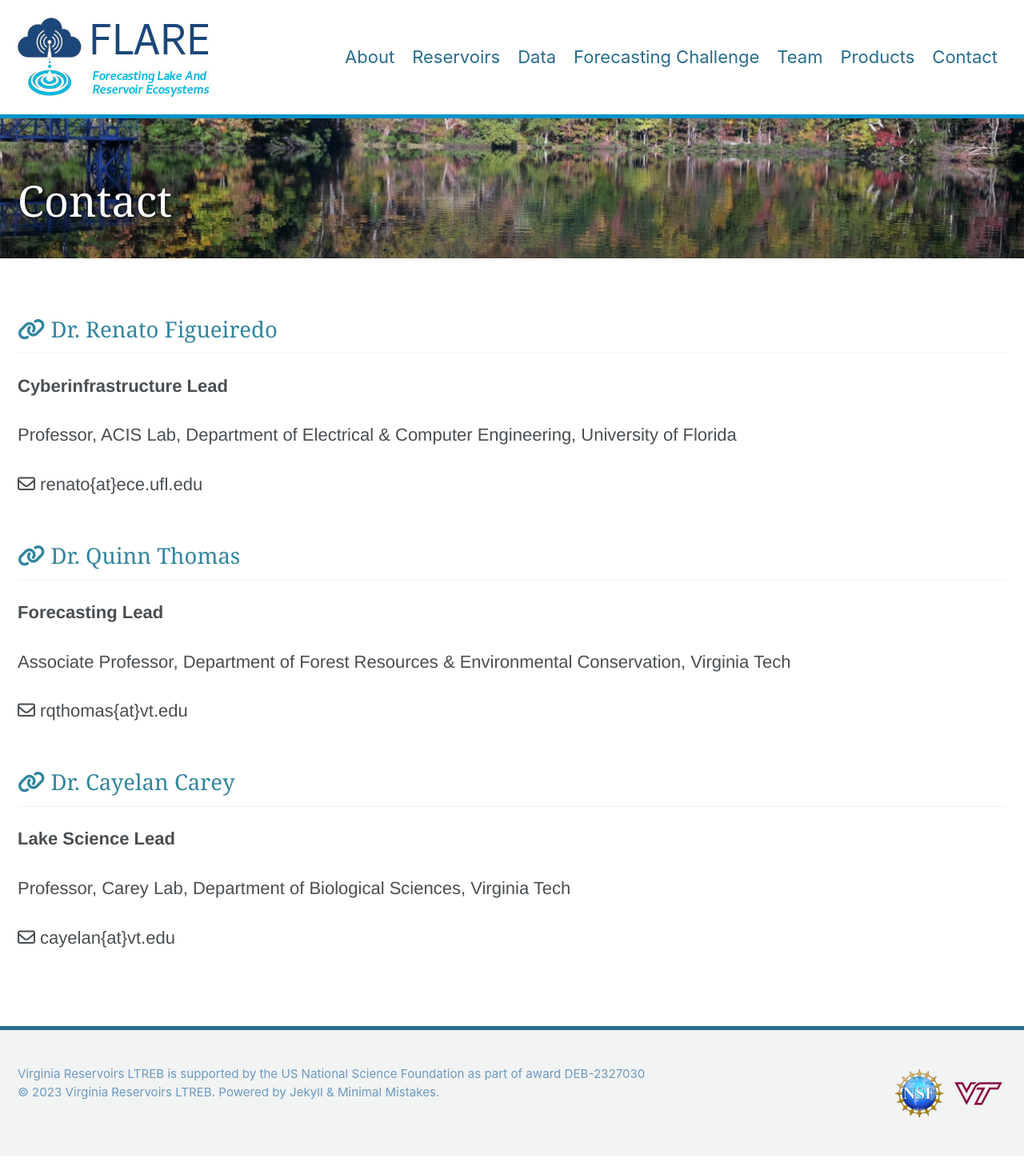
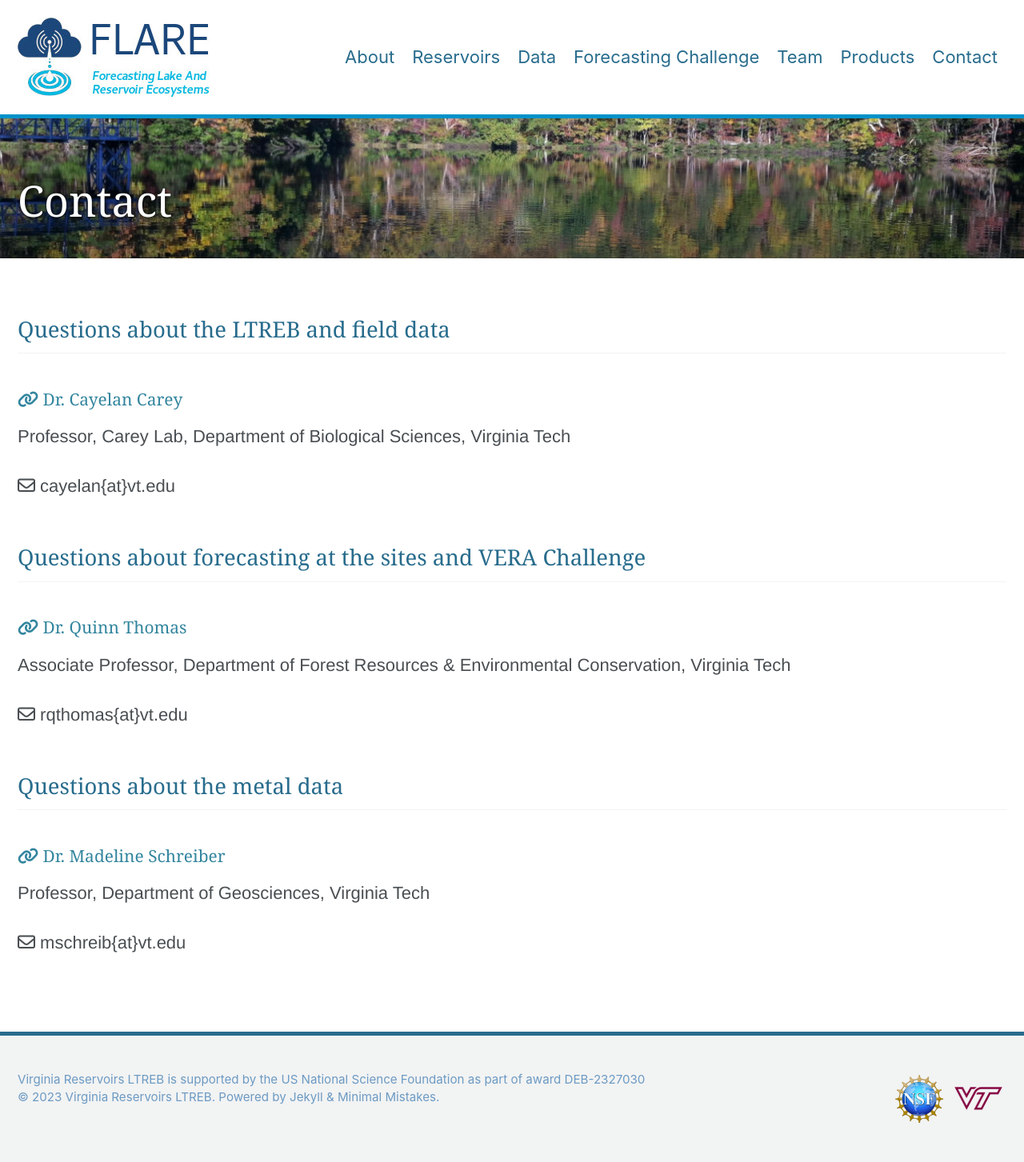
Before and after one commit to LTREB-reservoirs/LTREB-reservoirs.github.io, a Jekyll site: the page built from _pages/contact.md, in a window 1280 px wide. Shown: the whole page at 80% size. Built offline with Jekyll 4.4.1, drawn with Linux system fonts in a browser that asks for light colours; cached includes are drawn as plain includes; nearby versions of some CDN libraries.

Commit message:
Update contact.md

```diff
--- a/_pages/contact.md
+++ b/_pages/contact.md
@@ -5,26 +5,27 @@ header:
   overlay_color: "#5e616c"
   overlay_image: /assets/images/banner.jpg
 ---
-## [<i class="fa fa-link" aria-hidden="true"></i> Dr. Renato Figueiredo](https://www.acis.ufl.edu/people/renatof)
 
-**Cyberinfrastructure Lead**
+## Questions about the LTREB and field data
 
-Professor, ACIS Lab, Department of Electrical & Computer Engineering, University of Florida
+### [<i class="fa fa-link" aria-hidden="true"></i> Dr. Cayelan Carey](http://www.carey.biol.vt.edu/)
 
-<i class="far fa-envelope" aria-hidden="true"></i> renato{at}ece.ufl.edu
+Professor, Carey Lab, Department of Biological Sciences, Virginia Tech
 
-## [<i class="fa fa-link" aria-hidden="true"></i> Dr. Quinn Thomas](https://www.epics.frec.vt.edu/)
+<i class="far fa-envelope" aria-hidden="true"></i> cayelan{at}vt.edu
 
-**Forecasting Lead**
+## Questions about forecasting at the sites and VERA Challenge
+
+### [<i class="fa fa-link" aria-hidden="true"></i> Dr. Quinn Thomas](https://www.epics.frec.vt.edu/)
 
 Associate Professor, Department of Forest Resources & Environmental Conservation, Virginia Tech
 
 <i class="far fa-envelope" aria-hidden="true"></i> rqthomas{at}vt.edu
 
-## [<i class="fa fa-link" aria-hidden="true"></i> Dr. Cayelan Carey](http://www.carey.biol.vt.edu/)
+## Questions about the metal data
 
-**Lake Science Lead**
+### [<i class="fa fa-link" aria-hidden="true"></i> Dr. Madeline Schreiber](https://geos.vt.edu/people/Everyone/Madeline-Schreiber.html)
 
-Professor, Carey Lab, Department of Biological Sciences, Virginia Tech
+Professor, Department of Geosciences, Virginia Tech
 
-<i class="far fa-envelope" aria-hidden="true"></i> cayelan{at}vt.edu
+<i class="far fa-envelope" aria-hidden="true"></i> mschreib{at}vt.edu
```
